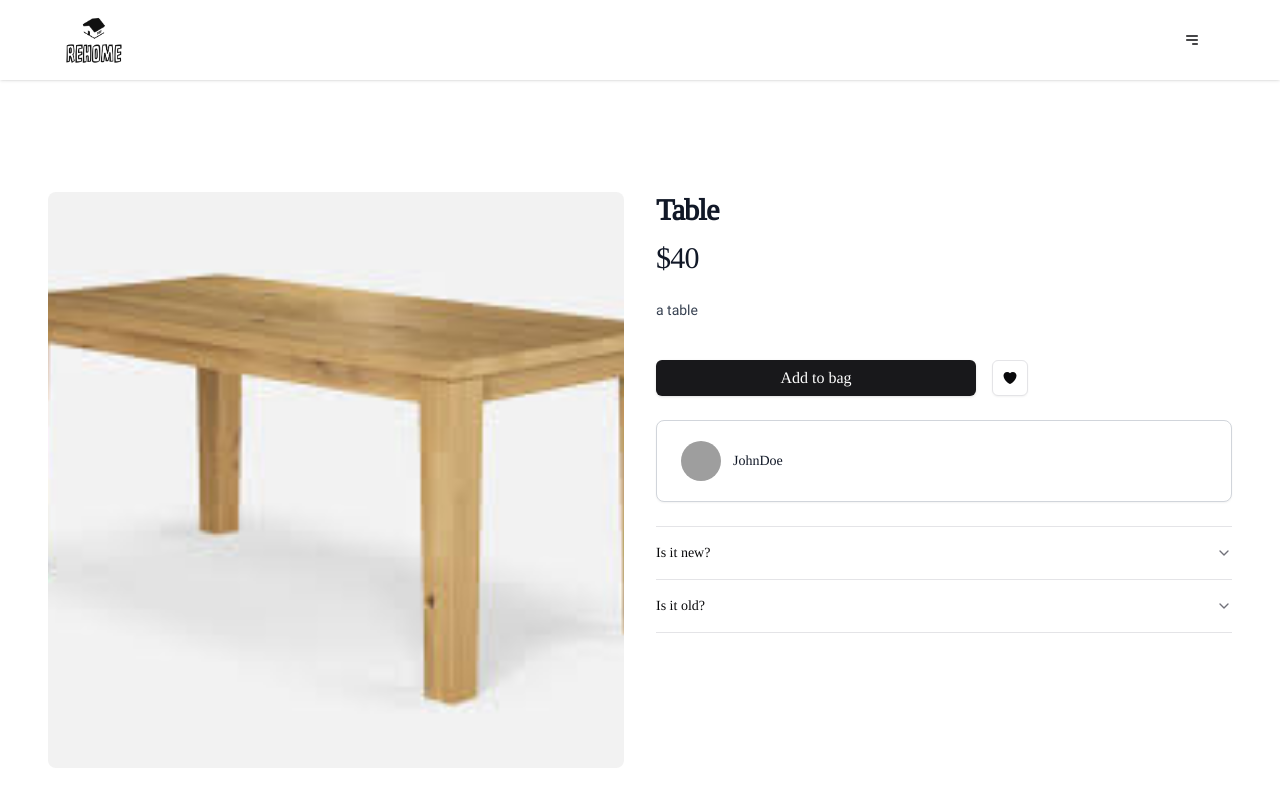
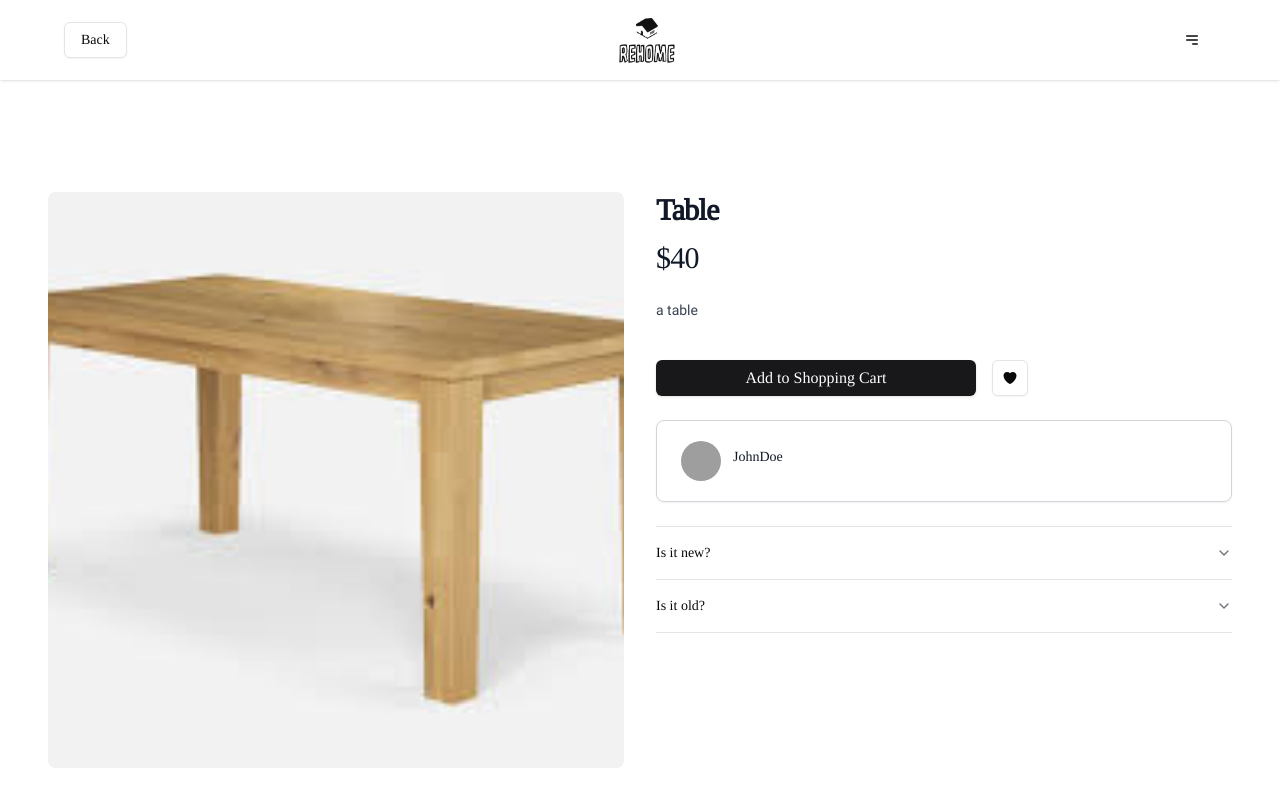
Before and after one commit to johnnychang25678/srid-rehome, a Next.js app: page /marketplace/1 in a window 1280 px wide. Shown: the top 806 px of the page. Built offline with nearby package versions, Linux system fonts and the light colour scheme; grey boxes are pictures that could not be loaded.

Commit message:
add back button and change bag to cart

```diff
--- a/app/marketplace/[id]/page.tsx
+++ b/app/marketplace/[id]/page.tsx
@@ -77,7 +77,7 @@ export default function Page({ params }: { params: { id: string } }) {
                   onClick={addCartItem}
                   className="flex max-w-xs flex-1 items-center justify-center rounded-md border border-transparent px-8 py-3 text-base font-medium text-white focus:outline-none focus:ring-2 focus:ring-offset-2 focus:ring-offset-gray-50 sm:w-full"
                 >
-                  Add to bag
+                  Add to Shopping Cart
                 </Button>
 
                 <Button
@@ -108,7 +108,7 @@ export default function Page({ params }: { params: { id: string } }) {
                   />
                 </div>
                 <div className="min-w-0 flex-1">
-                  <a href="#" className="focus:outline-none">
+                  <button className="focus:outline-none">
                     <span aria-hidden="true" className="absolute inset-0" />
                     <p className="text-sm font-medium text-gray-900">JohnDoe</p>
                     <p className="truncate text-sm text-gray-500">
@@ -123,7 +123,7 @@ export default function Page({ params }: { params: { id: string } }) {
                         </div>
                       )}
                     </p>
-                  </a>
+                  </button>
                 </div>
               </div>
             </section>
--- a/app/my-listings/page.tsx
+++ b/app/my-listings/page.tsx
@@ -39,13 +39,13 @@ export default function MyListings() {
 
         <form>
           <section>
-            {listing.map((listing) => {
+            {listing.map((listing, idx) => {
               //   const item = getItemById(listing.id);
               const item = listing;
-              console.log(item);
+              // console.log(item);
               if (!item) return null;
               return (
-                <Card className="mt-4">
+                <Card className="mt-4" key={idx}>
                   <CardHeader>
                     <Image
                       src={item.image}
--- a/components/layout.tsx
+++ b/components/layout.tsx
@@ -9,14 +9,26 @@ import { Button } from "@/components/ui/button";
 import { ShoppingCart, LineChart, User, Package, Star, Store, Wrench } from "lucide-react";
 import Link from "next/link";
 import Image from "next/image";
+import { useRouter, usePathname } from "next/navigation";
 
 export default function Layout({ children }: { children: React.ReactNode }) {
-
+  const router = useRouter();
+  const pathname = usePathname()
   return (
     <div className="min-h-screen flex flex-col">
       {/* Navbar */}
       <header className="sticky top-0 z-50 bg-white shadow p-4">
         <div className="flex justify-between items-center max-w-6xl mx-auto">
+          {
+            (pathname !== "/") && (
+              <Button
+                variant="outline"
+                onClick={() => router.back()}
+              >
+                Back
+              </Button>
+            )
+          }
           <Link
             href="/"
             className="text-black text-lg font-bold hover:underline focus:outline-none"
```
